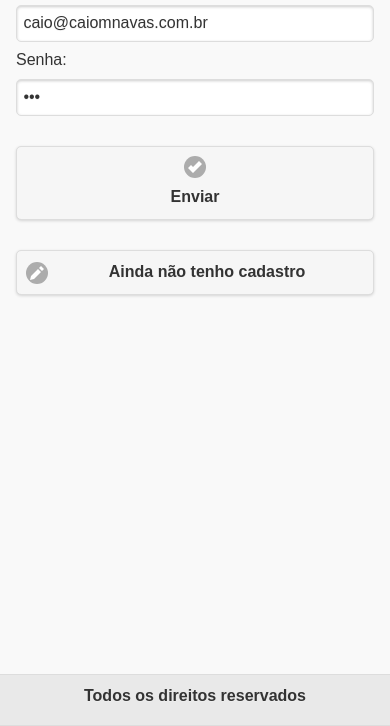
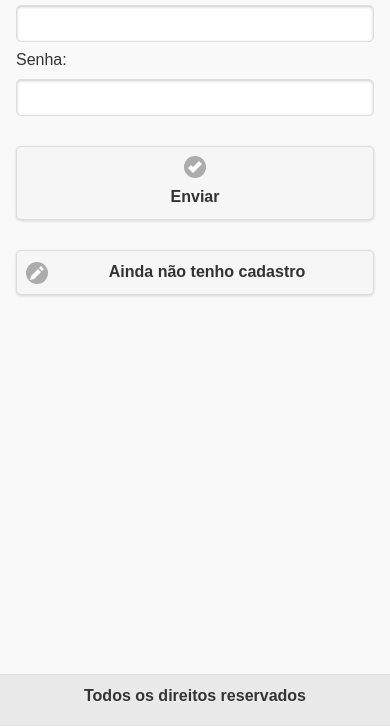
Before and after one commit to caiowebdev/CMN-Instaphoto, a plain HTML site: page index.html in a window 390 px wide. Shown: the part 118-844 px from the top of the page. Drawn offline with Linux system fonts and the light colour scheme; some packages are replaced by stand-ins of ours; a web font is replaced by a local one.

Commit message:
Alterações
Alterando

```diff
--- a/index.html
+++ b/index.html
@@ -29,10 +29,10 @@
                     <p class="titulo">InstaPhoto</p>
 
                     <label for="usuario">Usuário:</label>
-                    <input type="email" name="usuario" id="usuario" value="caio@caiomnavas.com.br">
+                    <input type="email" name="usuario" id="usuario">
 
                     <label for="senha">Senha:</label>
-                    <input type="password" name="senha" id="senha" value="123">
+                    <input type="password" name="senha" id="senha">
 
                     <button data-icon="check" data-iconpos="top" type="button" onclick="verificaUsuario()" id="enviar" class="margem-topo">
                     Enviar
```
